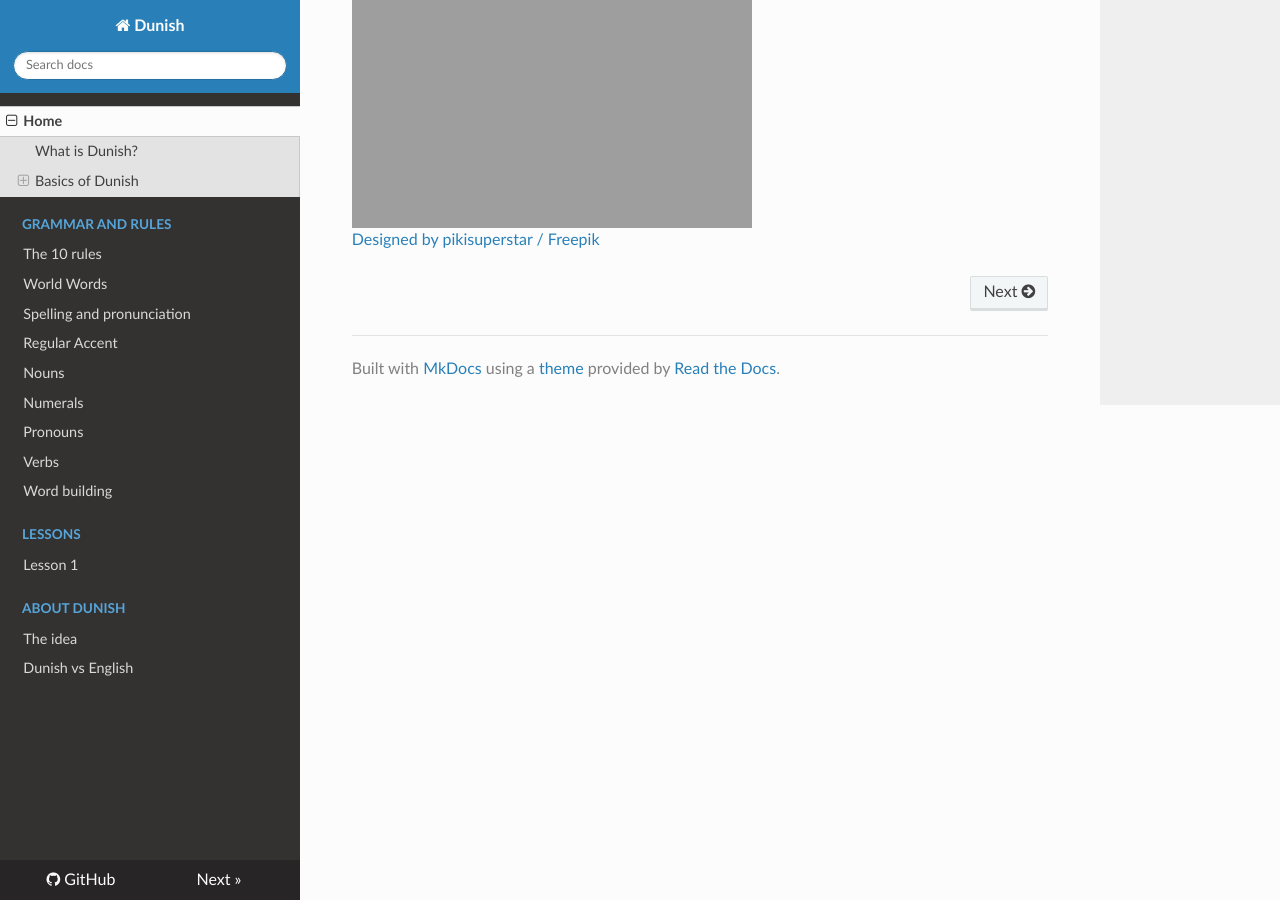
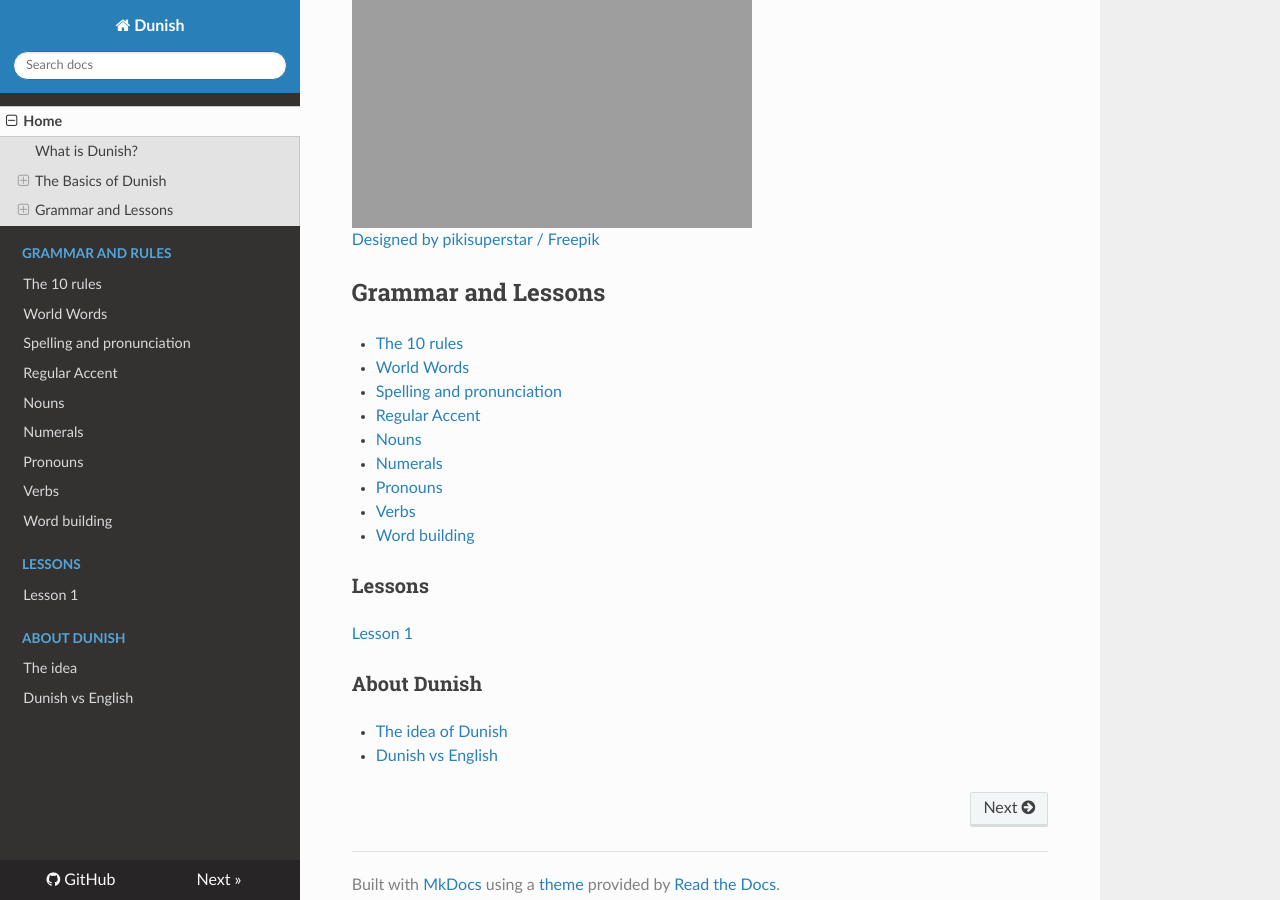
Before and after one commit to barumau/PanGlobish, an MkDocs documentation site: the page built from docs/index.md, in a window 1280 px wide and 900 px high, scrolled down 3131 px. Built offline with MkDocs 1.6.1, drawn with Linux system fonts in a browser that asks for light colours; nearby versions of some CDN libraries; some of the changed text lies outside the part shown.

```diff
--- a/docs/index.md
+++ b/docs/index.md
@@ -34,8 +34,7 @@ It's better to speak good Dunish than bad English.
 > wi kan toke Dunish!
 > <small>(We can speak Dunish!)</small>
 
-
-## Basics of Dunish
+## The Basics of Dunish
 
 Dunish is written in the English/Latin alphabet:
 A B C Ch D E F G H I J K L M N O P R S Sh T U V W X Y Z
@@ -142,3 +141,25 @@ So just start using Dunish now and let's make it together our common language!
 
 ![](http://www.pandunia.info/dunish/grafe/Freepik_pikisuperstar_2.png)
 [Designed by pikisuperstar / Freepik](http://www.freepik.com)
+
+
+## Grammar and Lessons
+
+- [The 10 rules](100_baze_regule.md)
+- [World Words](101_dunia_worde.md)
+- [Spelling and pronunciation](102_ortografie.md)
+- [Regular Accent](103_aksente.md)
+- [Nouns](104_nome.md)
+- [Numerals](105_numer.md)
+- [Pronouns](107_pronome.md)
+- [Verbs](108_verbe.md)
+- [Word building](110_worde_kostrution.md)
+
+### Lessons
+
+[Lesson 1](201_lecion_1.md)
+
+### About Dunish
+
+- [The idea of Dunish](301_idea_of_Dunish.md)
+- [Dunish vs English](302_Dunish_vs_English.md)
```
Also changed, not shown: _.config.yml (added, +8 -0 lines).
